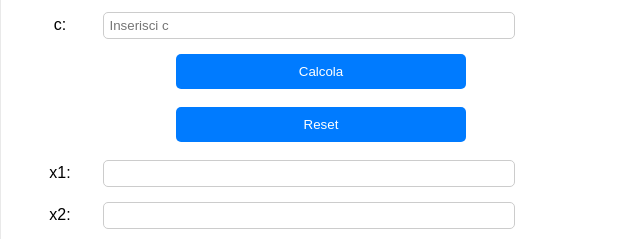
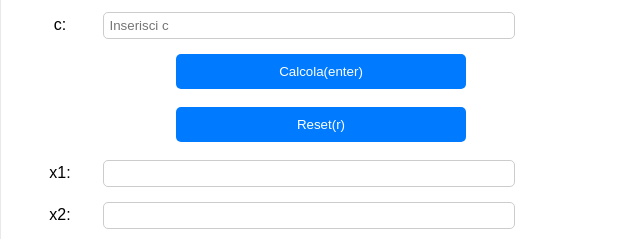
Before and after one commit to leofox38-cmd/equazioniTest, a plain HTML site: page index.html in a window 1280 px wide. Shown: the part 259-498 px from the top of the page, 319-959 px from the left. Drawn offline with Linux system fonts and the light colour scheme.

Commit message:
Update index.html

```diff
--- a/index.html
+++ b/index.html
@@ -23,8 +23,8 @@
             <label for="valore3">c:</label>
             <input type="text" id="valore3" placeholder="Inserisci c">
         </div>
-        <button onclick="Equazione()">Calcola</button></br>
-        <button onclick="Reset()">Reset</button></br>
+        <button onclick="Equazione()">Calcola(enter)</button></br>
+        <button onclick="Reset()">Reset(r)</button></br>
         <div class="output-group">
             <label for="risultato1">x1:</label>
             <input type="text" id="risultato1" value="" readonly>
```
